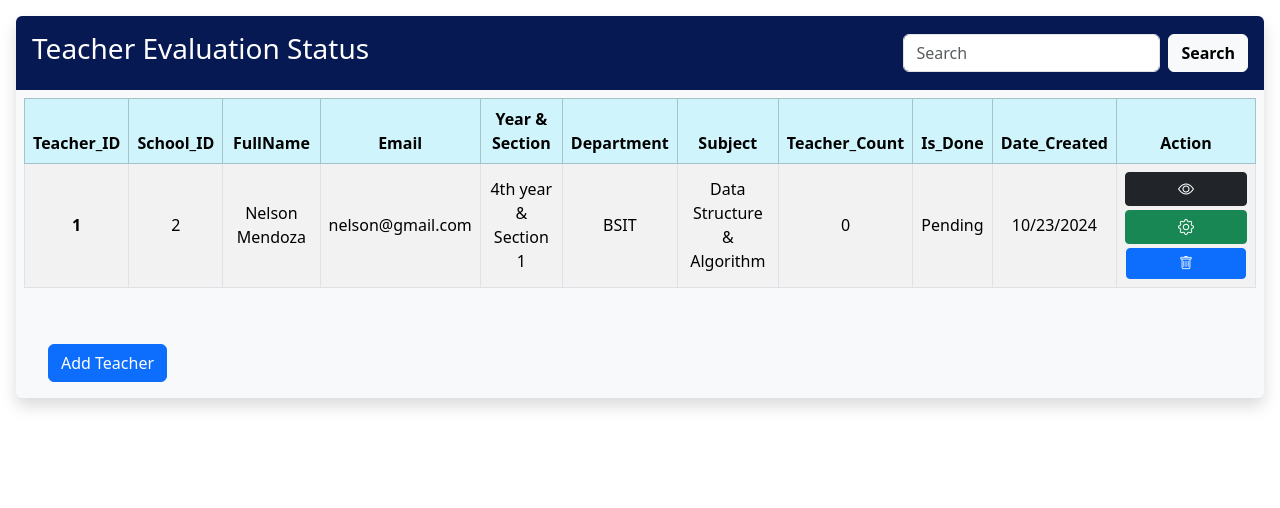
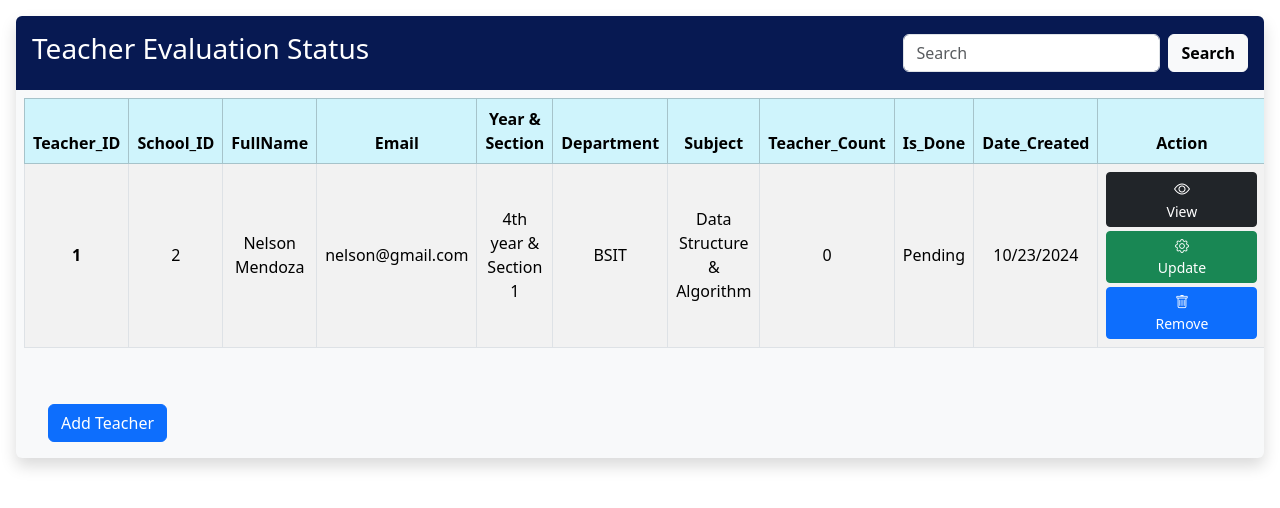
Before and after one commit to Hiiex09/final_capstone, a PHP site: page /admin/teacher_table.php in a window 1280 px wide. Shown: the top 508 px of the page. Run offline with PHP 8.4, Linux system fonts and the light colour scheme.

Commit message:
add changes in button

```diff
--- a/admin/teacher_table.php
+++ b/admin/teacher_table.php
@@ -60,7 +60,7 @@
                     <div>
                     <!-- Button trigger modal -->
                         <button type="button" class="btn btn-sm px-5 mb-1 btn-dark" data-bs-toggle="modal" data-bs-target="#ratingsTeacher">
-                        <i class="bi bi-eye fs-6 px-1"></i>
+                        <i class="bi bi-eye fs-6 px-2"></i>View
                         </button>
 
                         <!-- Modal -->
@@ -216,8 +216,8 @@
                     </div>
                     <div>
                       <!-- Button trigger modal -->
-                        <button type="button" class="btn btn-sm btn-success px-5 fs-6 mb-1" data-bs-toggle="modal" data-bs-target="#updateTeacher">
-                          <i class="bi bi-gear px-1"></i>
+                        <button type="button" class="btn btn-sm btn-success px-5 mb-1" data-bs-toggle="modal" data-bs-target="#updateTeacher">
+                          <i class="bi bi-gear px-1"></i>Update
                         </button>
 
                         <!-- Modal -->
@@ -267,7 +267,7 @@
                     <div>
                       <!-- Button trigger modal -->
                         <button type="button" class="btn btn-primary btn-sm px-5" data-bs-toggle="modal" data-bs-target="#removeTeacher">
-                          <i class="bi bi-trash px-1"></i>
+                          <i class="bi bi-trash"></i> Remove
                         </button>
 
                         <!-- Modal -->
```
